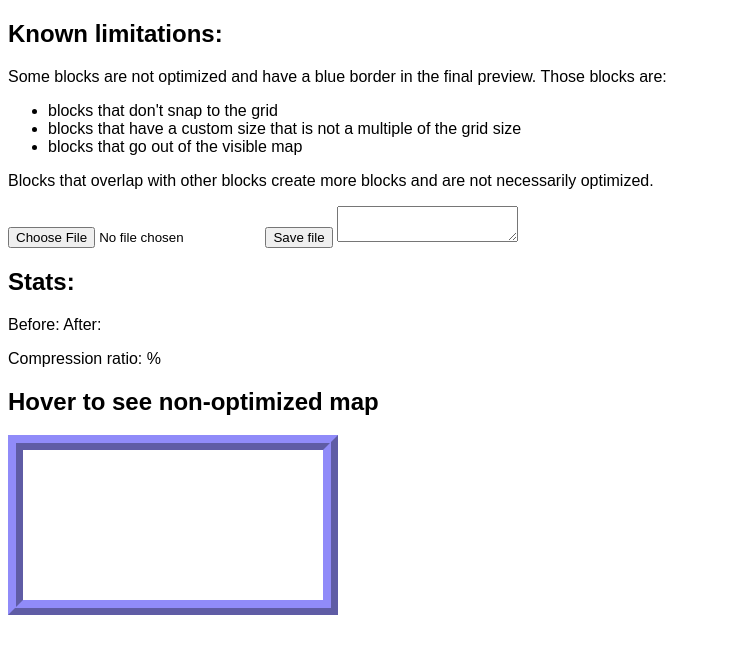
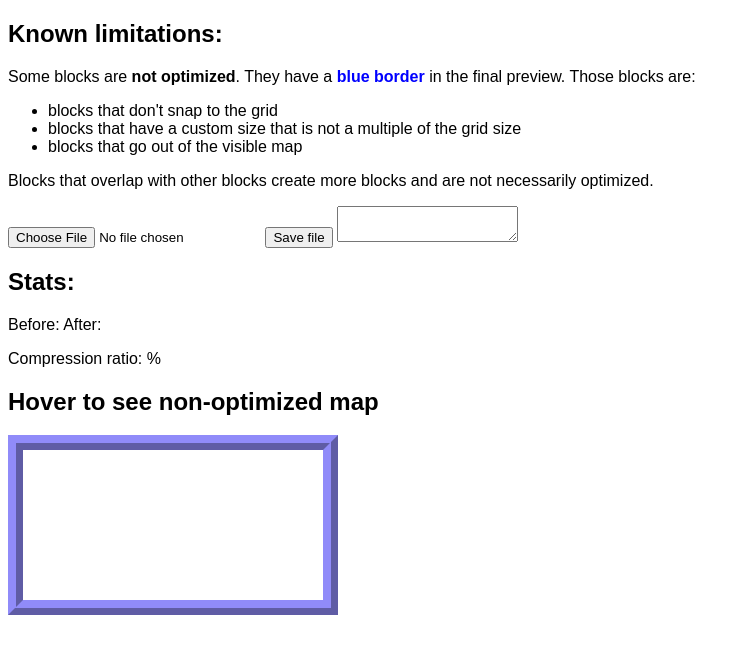
Before and after one commit to ShaigroRB/bm-maps-optimizer, a website built with Vite: page index.html in a window 1280 px wide. Shown: the whole page, without its empty margins (0-750 px from the left). Built offline with nearby package versions, Linux system fonts and the light colour scheme.

Commit message:
WIP: fix & reword known limitations

```diff
--- a/index.html
+++ b/index.html
@@ -22,6 +22,11 @@
 
   canvas {
     border: 4mm ridge rgb(144, 139, 249);
+  }
+
+  .blue {
+    color: blue;
+    font-weight: bold;
   }
 </style>
 <script type="text/javascript">
@@ -53,7 +58,7 @@
 
   <section>
     <h2>Known limitations:</h2>
-    <p>Some blocks are not optimized and have a blue border in the final preview. Those blocks are:</p>
+    <p>Some blocks are <b>not optimized</b>. They have a <span class="blue">blue border</span> in the final preview. Those blocks are:</p>
     <ul>
       <li>blocks that don't snap to the grid</li>
       <li>blocks that have a custom size that is not a multiple of the grid size</li>
```
